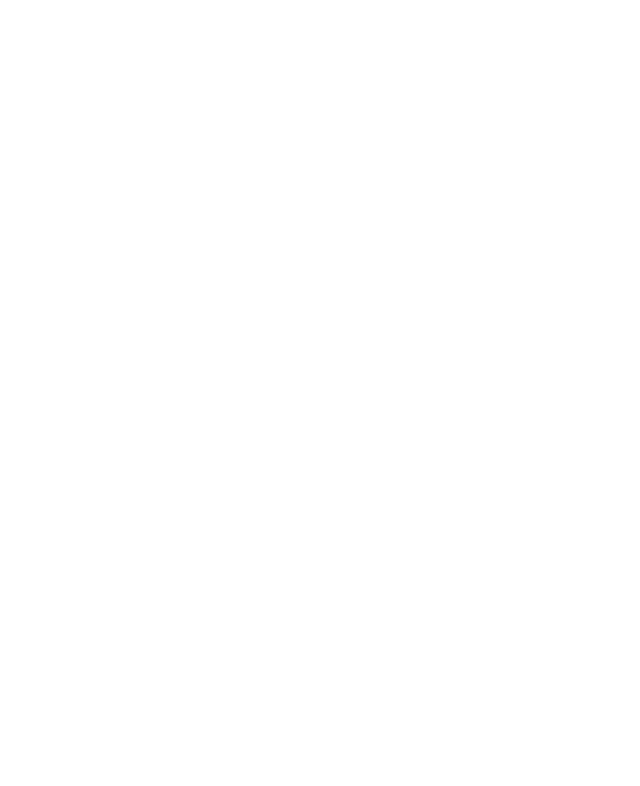
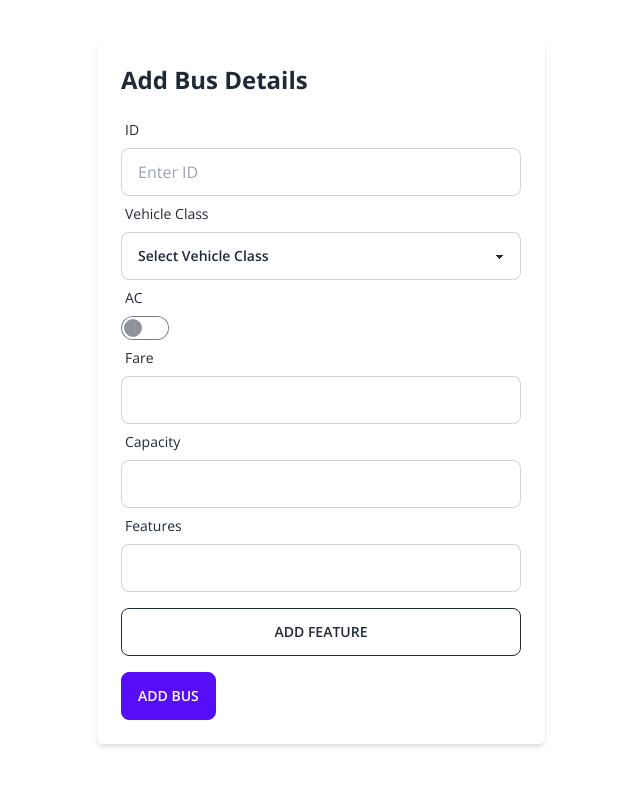
Before and after one commit to IvanDsilva31/TIAA_HACKATHON_PS1, a React (Vite) app: page /addbus in a window 1280 px wide. Before the commit this address had no page. Shown: the top 786 px of the page, without its empty margins (319-959 px from the left). Built offline with nearby package versions, Linux system fonts and the light colour scheme.

Commit message:
Added addbus code with axios post request

```diff
--- a/package.json
+++ b/package.json
@@ -9,6 +9,7 @@
     "preview": "vite preview"
   },
   "dependencies": {
+    "@heroicons/react": "^1.0.6",
     "@mui/icons-material": "^5.11.16",
     "axios": "^1.4.0",
     "daisyui": "^2.51.6",
--- /dev/null
+++ b/src/components/BusOperator/addbus.jsx
@@ -0,0 +1,185 @@
+import React, { useState } from "react";
+import { XIcon } from '@heroicons/react/outline';
+import axios from "axios";
+
+function BusDetailsForm() {
+    const [busDetails, setBusDetails] = useState({
+        id: "",
+        vehicleClass: "",
+        ac: false,
+        fare: 0,
+        capacity: 0,
+        features: []
+    });
+
+    const [featuresList, setFeaturesList] = useState([]);
+    const [newFeature, setNewFeature] = useState("");
+
+    const handleInputChange = (event) => {
+        const target = event.target;
+        const value = target.type === "checkbox" ? target.checked : target.value;
+        const name = target.name;
+
+        setBusDetails({
+            ...busDetails,
+            [name]: value
+        });
+    };
+
+    const handleFeatureInputChange = (event) => {
+        setNewFeature(event.target.value);
+    };
+
+    const handleAddFeature = () => {
+        if (newFeature) {
+            setFeaturesList([...featuresList, newFeature]);
+            setNewFeature("");
+        }
+    };
+
+    const handleRemoveFeature = (index) => {
+        setFeaturesList((prevFeaturesList) => {
+            const newFeaturesList = [...prevFeaturesList];
+            newFeaturesList.splice(index, 1);
+            return newFeaturesList;
+        });
+    };
+
+    const handleSubmit = (event) => {
+        event.preventDefault();
+        setBusDetails({
+            id: "",
+            vehicleClass: "",
+            ac: false,
+            fare: 0,
+            capacity: 0,
+            features: featuresList
+        });
+        setFeaturesList([]);
+        setNewFeature("");
+
+        // console.log(busDetails);
+        axios.post("http://localhost:4040/bus", busDetails)
+            .then(response => {
+                console.log(response.data);
+            })
+            .catch(error => {
+                console.error(error);
+            });
+    };
+
+    return (
+        <div className="container mx-auto p-10">
+            <div className="max-w-md mx-auto bg-white rounded-md overflow-hidden shadow-md p-6">
+                <h2 className="text-2xl font-bold mb-4">Add Bus Details</h2>
+                <form onSubmit={handleSubmit}>
+                    {/* ID */}
+                    <div className="form-control">
+                        <label className="label">
+                            <span className="label-text">ID</span>
+                        </label>
+                        <input
+                            name="id"
+                            type="text"
+                            value={busDetails.id}
+                            onChange={handleInputChange}
+                            className="input input-bordered w-full"
+                            placeholder="Enter ID"
+                        />
+                    </div>
+
+                    {/* Vehicle Class */}
+                    <div className="form-control">
+                        <label className="label">
+                            <span className="label-text">Vehicle Class</span>
+                        </label>
+                        <select
+                            name="vehicleClass"
+                            value={busDetails.vehicleClass}
+                            onChange={handleInputChange}
+                            className="select select-bordered w-full"
+                        >
+                            <option value="" disabled>Select Vehicle Class</option>
+                            <option value="Sleeper">Sleeper</option>
+                            <option value="Semi-sleeper">Semi-sleeper</option>
+                            <option value="Seater">Seater</option>
+                        </select>
+                    </div>
+
+                    {/* AC */}
+                    <div className="form-control">
+                        <label className="label">
+                            <span className="label-text">AC</span>
+                        </label>
+                        <div className="flex items-center">
+                            <input
+                                name="ac"
+                                type="checkbox"
+                                checked={busDetails.ac}
+                                onChange={handleInputChange}
+                                className="toggle toggle-primary"
+                            />
+                        </div>
+                    </div>
+
+                    {/* Fare */}
+                    <div className="form-control">
+                        <label className="label">
+                            <span className="label-text">Fare</span>
+                        </label>
+                        <input
+                            name="fare"
+                            type="number"
+                            className="input input-bordered w-full"
+                        />
+                    </div>
+
+                    {/* Capacity */}
+                    <div className="form-control">
+                        <label className="label">
+                            <span className="label-text">Capacity</span>
+                        </label>
+                        <input
+                            name="capacity"
+                            type="number"
+                            className="input input-bordered w-full"
+                        />
+                    </div>
+
+                    {/* Features */}
+                    <div className="form-control">
+                        <label className="label">
+                            <span className="label-text">Features</span>
+                        </label>
+                        <input
+                            name="newFeature"
+                            type="text"
+                            className="input input-bordered w-full"
+                            value={newFeature}
+                            onChange={handleFeatureInputChange}
+                        />
+                        <button type="button" className="btn btn-outline mt-4" onClick={handleAddFeature}>Add feature</button>
+                        <ul>
+                            {featuresList.map((feature, index) => (
+                                <li key={feature} className="flex items-center justify-between">
+                                    <span>{feature}</span>
+                                    <button type="button" className="btn btn-error ml-2" onClick={() => handleRemoveFeature(index)}>
+                                        <XIcon className="w-2 h-2" />
+                                    </button>
+                                </li>
+                            ))}
+                        </ul>
+                    </div>
+
+
+
+                    {/* Submit Button */}
+                    <button className="btn btn-primary mt-4" type="submit">
+                        Add Bus
+                    </button>
+                </form>
+            </div>
+        </div>
+    );
+}
+export default BusDetailsForm;
--- a/src/components/Registration-Login/login.jsx
+++ b/src/components/Registration-Login/login.jsx
@@ -8,7 +8,7 @@
 
   const handleSubmit = (event) => {
     event.preventDefault();
-    axios.post("http://example.com/api/login", { email, password })
+    axios.post("http://localhost:4040/login", { email, password })
       .then(response => {
         console.log(response.data);
       })
--- a/src/components/Registration-Login/signup.jsx
+++ b/src/components/Registration-Login/signup.jsx
@@ -13,7 +13,9 @@
     event.preventDefault();
     const formData = new FormData(event.target);
     const data = Object.fromEntries(formData.entries());
-    axios.post("http://example.com/api/signup", data)
+    data.selectedRole = selectedRole;
+    console.log(data);
+    axios.post("http://localhost:4040/signup", data)
       .then(response => {
         console.log(response.data);
       })
--- a/src/components/index.js
+++ b/src/components/index.js
@@ -9,3 +9,4 @@
 export { default as Footer } from "./MainPage/Footer.jsx";
 export { default as Signup } from "./Registration-Login/signup.jsx"
 export { default as Login } from "./Registration-Login/login.jsx"
+export { default as BusDetailsForm} from "./BusOperator/addbus.jsx"
--- a/src/main.jsx
+++ b/src/main.jsx
@@ -2,7 +2,7 @@
 import ReactDOM from 'react-dom/client'
 import { BrowserRouter, Routes, Route } from 'react-router-dom';
 import App from './App'
-import { Signup, Login } from './components'
+import { Signup, Login, BusDetailsForm } from './components'
 import './index.css'
 
 ReactDOM.createRoot(document.getElementById('root')).render(
@@ -12,6 +12,7 @@
         <Route exact path="/" element={<App />} />
         <Route exact path="/signup" element={<Signup />} />
         <Route exact path="/login" element={<Login />} />
+        <Route exact path="/addbus" element={<BusDetailsForm />} />
       </Routes>
     </BrowserRouter>
   </React.StrictMode>
```
Also changed, not shown: 1 other file (tests, documents, lock files or other folders).
